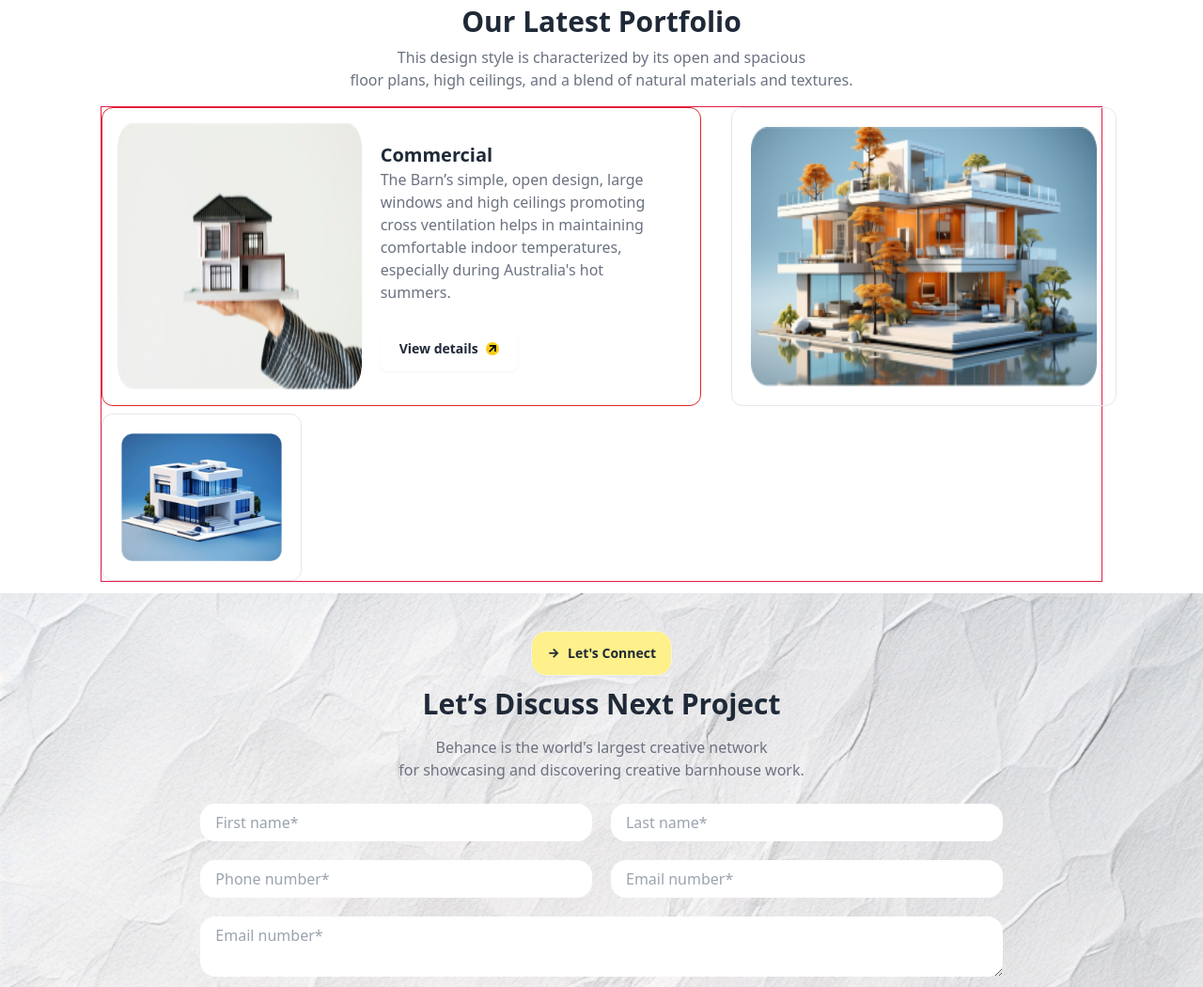
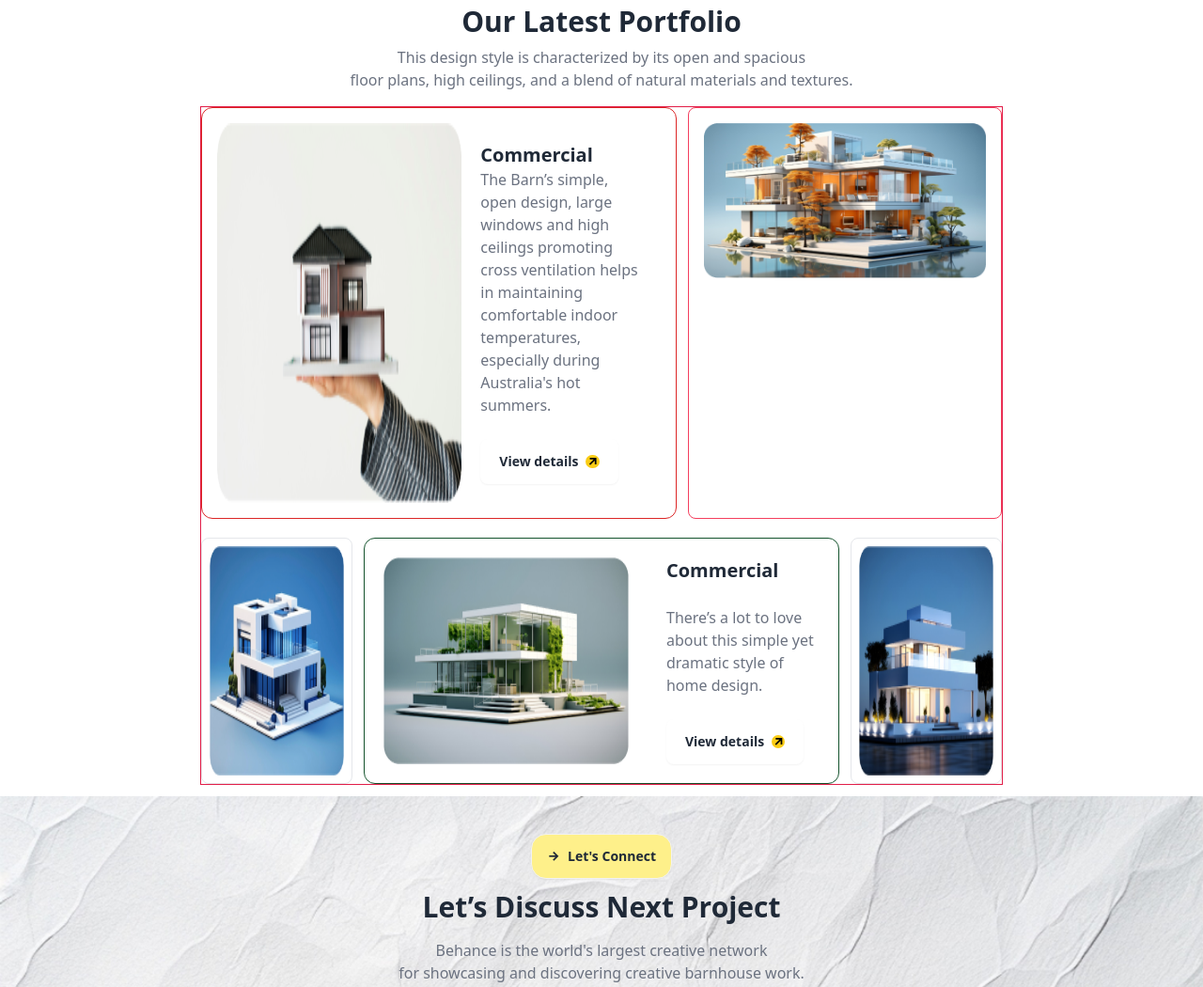
Before and after one commit to Nayem-Islam-02/Assignment-3-repo, a plain HTML site: page index.html in a window 1280 px wide. Shown: the part 2002-3052 px from the top of the page at 94% size. Drawn offline with nearby package versions, Linux system fonts and the light colour scheme.

Commit message:
third comment

```diff
--- a/index.html
+++ b/index.html
@@ -343,9 +343,9 @@
 
             <!-- main third grid section -->
 
-            <div class=" w-10/12 mx-auto grid grid-cols-1 lg:grid-cols-5 md:grid-cols-2 border border-rose-600 mt-4">
+            <div class=" w-8/12 mx-auto grid grid-cols-1 lg:grid-cols-5 md:grid-cols-2 border border-rose-600 mt-4 gap-3">
 
-                <div class="lg:col-span-3 md:col-span-2 border border-red-600 rounded-xl p-4 lg:flex  ">
+                <div class="lg:col-span-3 md:col-span-2  border border-red-600 rounded-xl p-4  lg:flex  ">
 
                     <img class="mx-auto md:ml-0" src="./assets/img1.png" alt="">
 
@@ -357,7 +357,7 @@
 
                       <div >
 
-                        <a class="btn bg-white border-0 px-5 py-0 w-full lg:w-fit font-bold"> View details
+                        <a class="btn bg-white border-0 px-5 py-0  lg:w-fit font-bold"> View details
                           <i class="ri-arrow-right-up-line bg-yellow-400 rounded-2xl text-black  "></i>
                         </a>
 
@@ -375,9 +375,9 @@
 
 
 
-                <div class=" grid col-span-2 lg:ml-4" >
+                <div class=" md:col-span-1 p-4 lg:col-span-2 border border-rose-500 rounded-lg    " >
 
-                    <img class="p-5 mt-2 lg:mt-0 lg:col-span-2 lg:w-[600px] lg:ml-4 lg:h-full border border-solid rounded-xl" src="./assets/img2.png" alt="">
+                    <img class=" w-full " src="./assets/img2.png" alt="">
 
                 </div>
 
@@ -386,41 +386,42 @@
                    <!-- s -->
                  <!-- <div> -->
 
-                <div class="mt-2 ">
+                <div class="mt-2 w-full lg-col-span-1 border border-solid rounded-lg order-5 lg:order-3 ">
 
-                    <img class="p-5 border border-solid rounded-xl " src="./assets/img3.png" alt="">
+                    <img class="p-2  w-full  h-full  " src="./assets/img3.png" alt="">
 
                 </div>
 
                 <!--  -->
 
-                <!-- <div class=" mt-2 border border-green-900 rounded-xl flex lg:col-span-2 lg:-ml-28"> -->
+                <div class=" mt-2 border border-green-900 rounded-xl lg:flex md:flex lg:col-span-3 order-4 lg:order-4">
 
-                    <!-- <img class="p-5   " src="./assets/img4.png" alt=""> -->
+                    <img class="p-5   " src="./assets/img4.png" alt="">
 
-                    <!-- <div class="p-5"> -->
-                        <!-- <h6 class="font-bold text-xl">Commercial</h6> -->
-
-                        <!-- <p class="text-gray-500">There’s a lot to love about this simple yet dramatic style of home design. </p> -->
+                    <div class="p-5">
+                        <h6 class="font-bold text-xl">Commercial</h6>
                         <br>
 
-                        <!-- <div class="  "> -->
-
-                          <!-- <a class="btn bg-white border-0 px-5 py-0 w-full lg:w-fit font-bold"> View details -->
-                            <!-- <i class="ri-arrow-right-up-line bg-yellow-400 rounded-2xl text-black  "></i> -->
-                          <!-- </a> -->
-
-                      <!-- </div>  -->
+                        <p class="text-gray-500">There’s a lot to love about this simple yet dramatic style of home design. </p>
+                        <br>
 
 
 
-                <!-- </div> -->
+                          <a class="btn bg-white border-0 px-5 py-0  lg:w-fit font-bold"> View details
+                            <i class="ri-arrow-right-up-line bg-yellow-400 rounded-2xl text-black  "></i>
+                          </a>
+
+                      </div>
+
+
+
+                </div>
 
                 <!--  -->
 
-                <!-- <div> -->
+                <div class=" mt-2 w-full lg-col-span-1 border border-solid rounded-lg order-3 lg:order-5">
 
-                    <!-- <img src="./assets/img5.png" alt=""> -->
+                    <img class="p-2  w-full  h-full  " src="./assets/img5.png" alt="">
 
                 </div>
 
@@ -484,7 +485,7 @@
 
                     <div class="col-span-2 w-full ">
 
-                      <textarea placeholder="Email number*" class="  rounded-2xl w-full col-span-2  px-4 py-2 outline-none"></textarea>
+                      <textarea placeholder="Write your message here*" class="  rounded-2xl w-full col-span-2  px-4 py-2 outline-none"></textarea>
 
 
                     </div>
```
